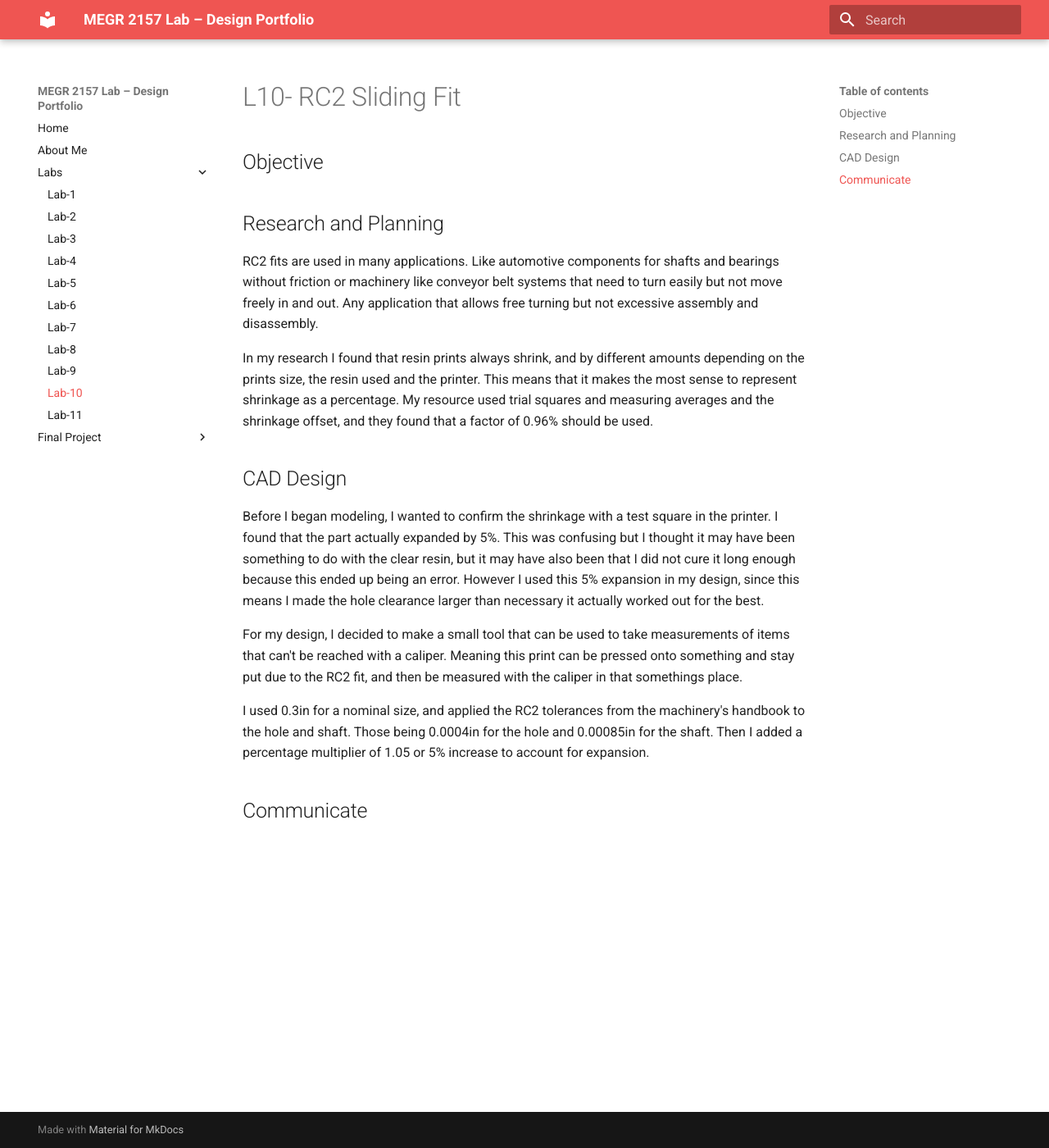
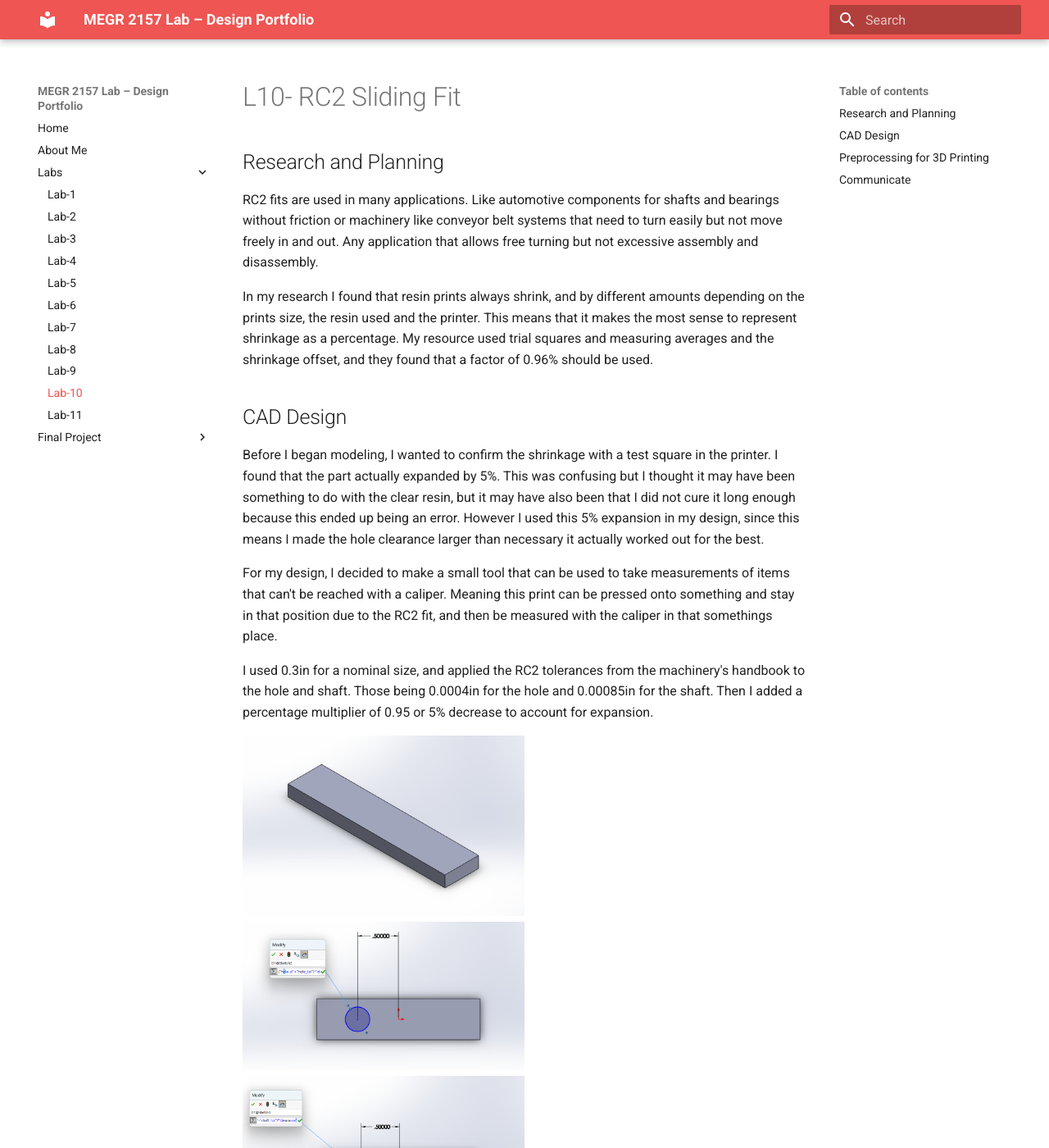
Before and after one commit to jwelch37/Jack-Welch-Portfolio, an MkDocs documentation site: the page built from docs/Labs/L10/index.md, in a window 1280 px wide and 1400 px high. Shown: the whole window at 82% size. Built offline with MkDocs 1.6.1 and Material for MkDocs 9.7.7, drawn with Linux system fonts in a browser that asks for light colours; some of the changed text lies outside the part shown.

Commit message:
Revise L10 index with design and printing details
Removed the Objective section and added details on the design process, including adjustments for expansion and preprocessing for 3D printing.

```diff
--- a/docs/Labs/L10/index.md
+++ b/docs/Labs/L10/index.md
@@ -1,6 +1,4 @@
 # L10- RC2 Sliding Fit
-
-## Objective
 
 
 ## Research and Planning
@@ -21,9 +19,28 @@ In my research I found that resin prints always shrink, and by different amounts
 
 Before I began modeling, I wanted to confirm the shrinkage with a test square in the printer. I found that the part actually expanded by 5%. This was confusing but I thought it may have been something to do with the clear resin, but it may have also been that I did not cure it long enough because this ended up being an error. However I used this 5% expansion in my design, since this means I made the hole clearance larger than necessary it actually worked out for the best.
 
-For my design, I decided to make a small tool that can be used to take measurements of items that can't be reached with a caliper. Meaning this print can be pressed onto something and stay put due to the RC2 fit, and then be measured with the caliper in that somethings place.
+For my design, I decided to make a small tool that can be used to take measurements of items that can't be reached with a caliper. Meaning this print can be pressed onto something and stay in that position due to the RC2 fit, and then be measured with the caliper in that somethings place.
 
-I used 0.3in for a nominal size, and applied the RC2 tolerances from the machinery's handbook to the hole and shaft. Those being 0.0004in for the hole and 0.00085in for the shaft. Then I added a percentage multiplier of 1.05 or 5% increase to account for expansion.
+I used 0.3in for a nominal size, and applied the RC2 tolerances from the machinery's handbook to the hole and shaft. Those being 0.0004in for the hole and 0.00085in for the shaft. Then I added a percentage multiplier of 0.95 or 5% decrease to account for expansion.
+
+<img src="CAD1.png" width="50%" alt="Description">
+<img src="hole1.png" width="50%" alt="Description">
+<img src="shaft1.png" width="50%" alt="Description">
+<img src="CAD2.png" width="50%" alt="Description">
+<img src="CAD3.png" width="50%" alt="Description">
+<img src="assemble.png" width="50%" alt="Description">
+
+The hole and shaft, although I should've accounted for shrinkage instead of expansion achieved a better fit this way than if I had accounted for shrinkage. I believe if I had accounted for shrinkage it wouldn't have been able to fit with just the machinery's handbook fit tolerances.
+
+## Preprocessing for 3D Printing
+
+For the preform preprocessing I used the one-click auto orientation and supports and they ended up producing a print with little errors, although there ended up being a small amount of warping on the shaft.
+
+<img src="print_plate.png" width="50%" alt="Description">
+<img src="printer.png" width="50%" alt="Description">
+<img src="supports.png" width="50%" alt="Description">
+<img src="thickness.png" width="50%" alt="Description">
+<img src="volume.png" width="50%" alt="Description">
 
 
 
```
